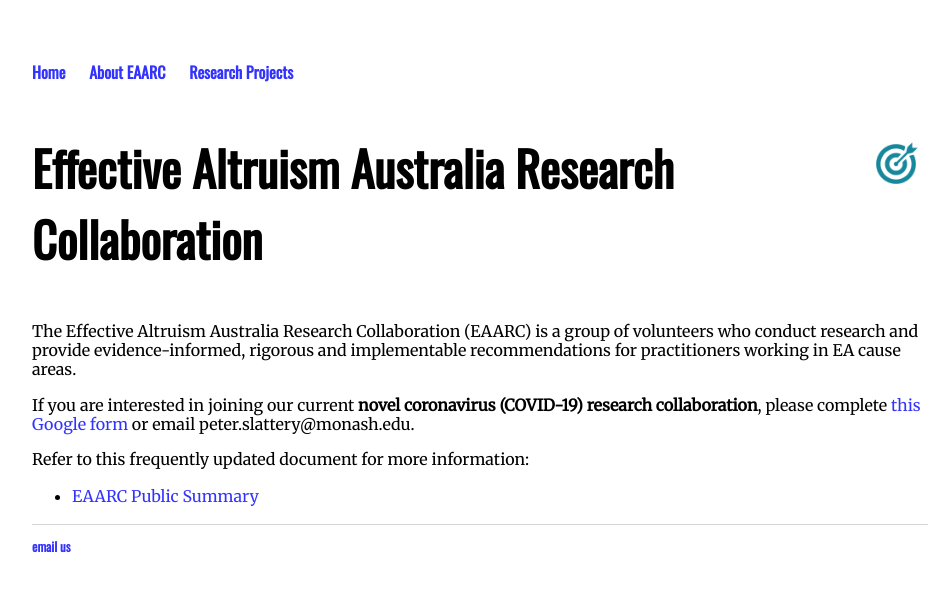
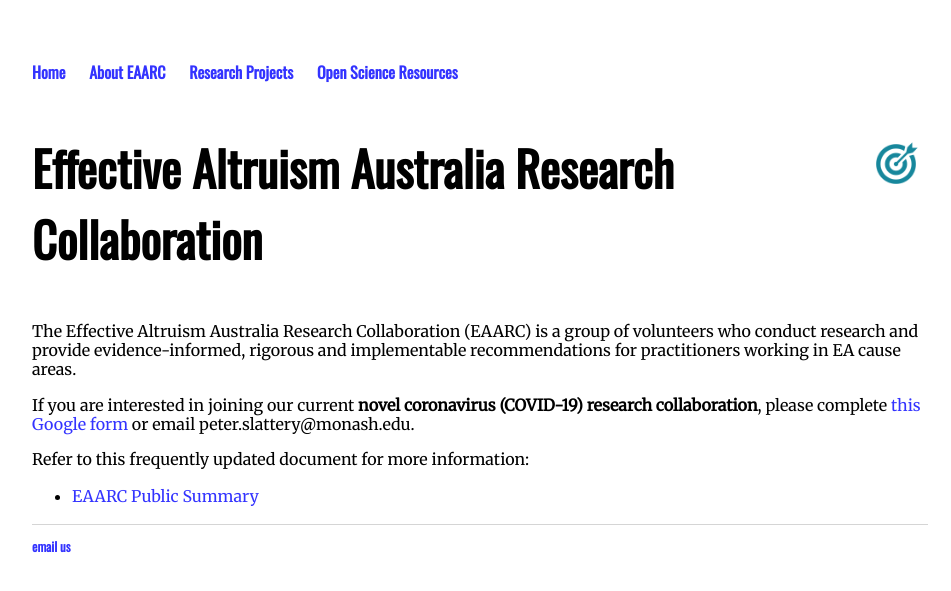
Before and after one commit to aksaeri/scrub, a Jekyll site: the page built from index.md, in a window 1280 px wide. Shown: the top 591 px of the page, without its empty margins (160-1111 px from the left). Built offline with Jekyll 4.4.1, drawn with Linux system fonts in a browser that asks for light colours.

Commit message:
Update default.html

```diff
--- a/_layouts/default.html
+++ b/_layouts/default.html
@@ -20,6 +20,7 @@
 	        		<li><a href="/">Home</a></li>
 		        	<li><a href="/pages/about.html">About EAARC</a></li>
 	        		<li><a href="/pages/research.html">Research Projects</a></li>
+	        		<li><a href="/pages/resources.html">Open Science Resources</a></li>
 	    		</ul>
 			</nav>
 			<div class="container">
```
